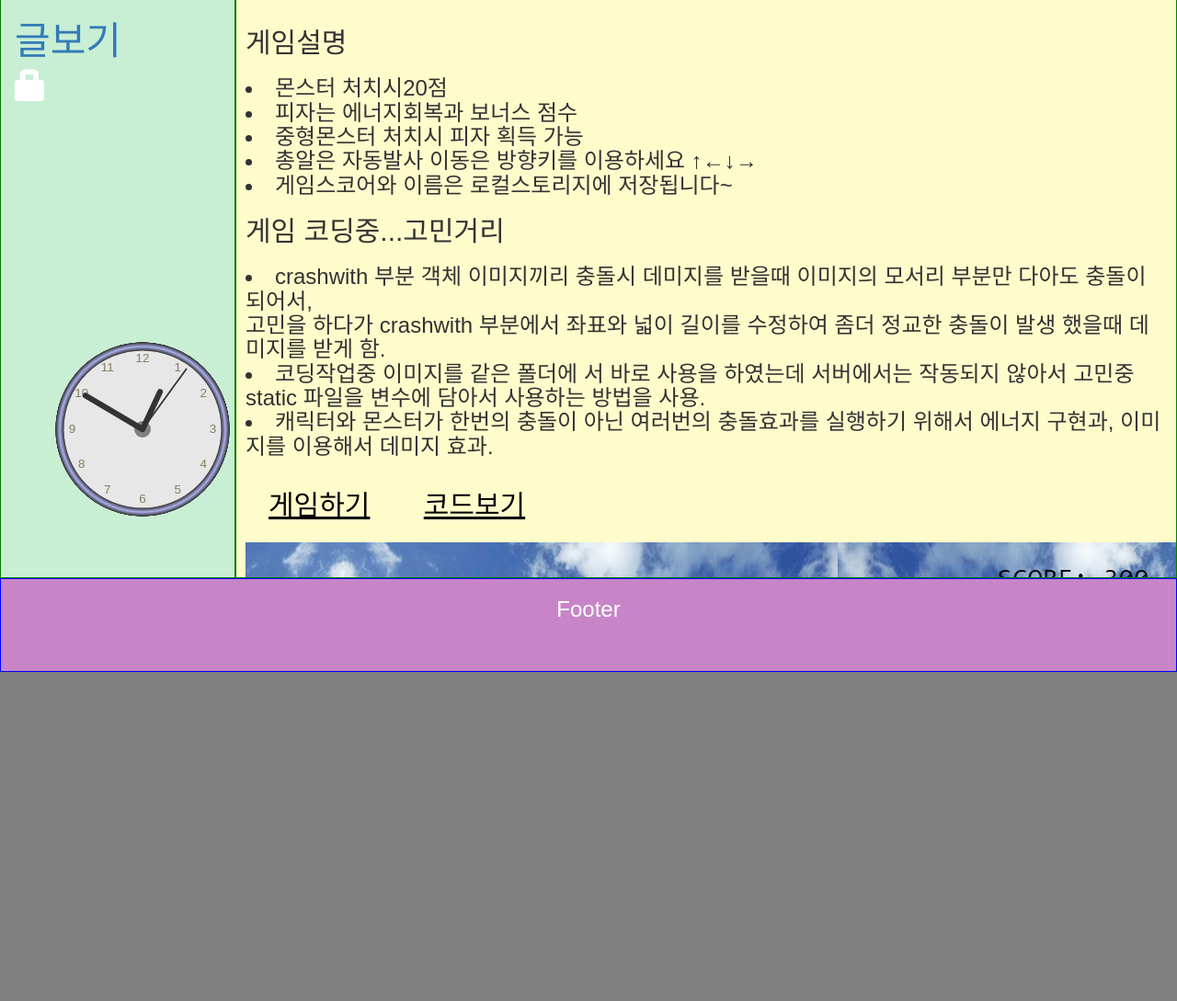
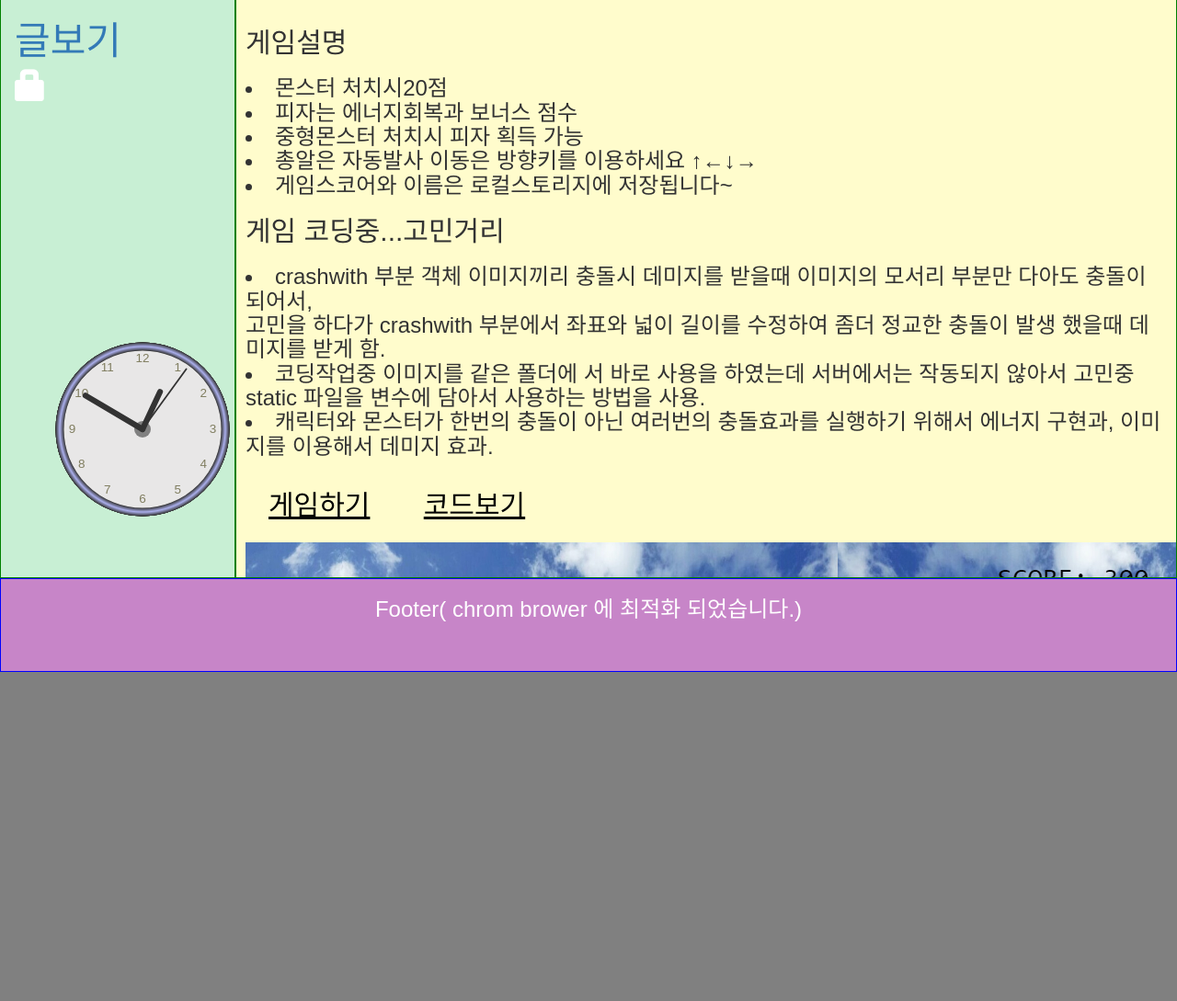
Before and after one commit to enthalpy3/dj, a Django app: page /post/game_detail/ in a window 1280 px wide. Shown: the part 128-1217 px from the top of the page at 92% size. Run offline with Django 3.2, Linux system fonts and the light colour scheme; some libraries are stand-ins or nearby versions.

Commit message:
게임 및 이미지 0903

```diff
--- a/blog/templates/blog/base.html
+++ b/blog/templates/blog/base.html
@@ -18,10 +18,6 @@
 </head>
 <body>
 <canvas id="clock" width="200" height="200" style="background-color:none"></canvas>
-<!--<iframe title="여기에서 자세한 정보를 찾으세요." id="webWidget" tabindex="0" class="zEWidget-webWidget zEWidget-webWidget&#45;&#45;active"-->
-<!--style="border: none; background: transparent; z-index: 999999; transform: translateZ(0px);-->
-<!--position: fixed; transition: opacity 250ms cubic-bezier(0.645, 0.045, 0.355, 1) 0s, top, bottom;-->
-<!--opacity: 1; width: 357px; margin-left: 8px; margin-right: 8px; height: 565px; right: 0px; bottom: 0px;"></iframe>-->
 <script>
         var canvas = document.getElementById("clock");
         var ctx = canvas.getContext("2d");
@@ -146,7 +142,8 @@
 </div>
 <div class="footer">
     <h3>
-        Footer
+        Footer( chrom brower 에 최적화 되었습니다.)
+
     </h3>
 </div>
 </div>
```
Also changed, not shown: blog/static/css/blog.css (line endings or trailing spaces).
